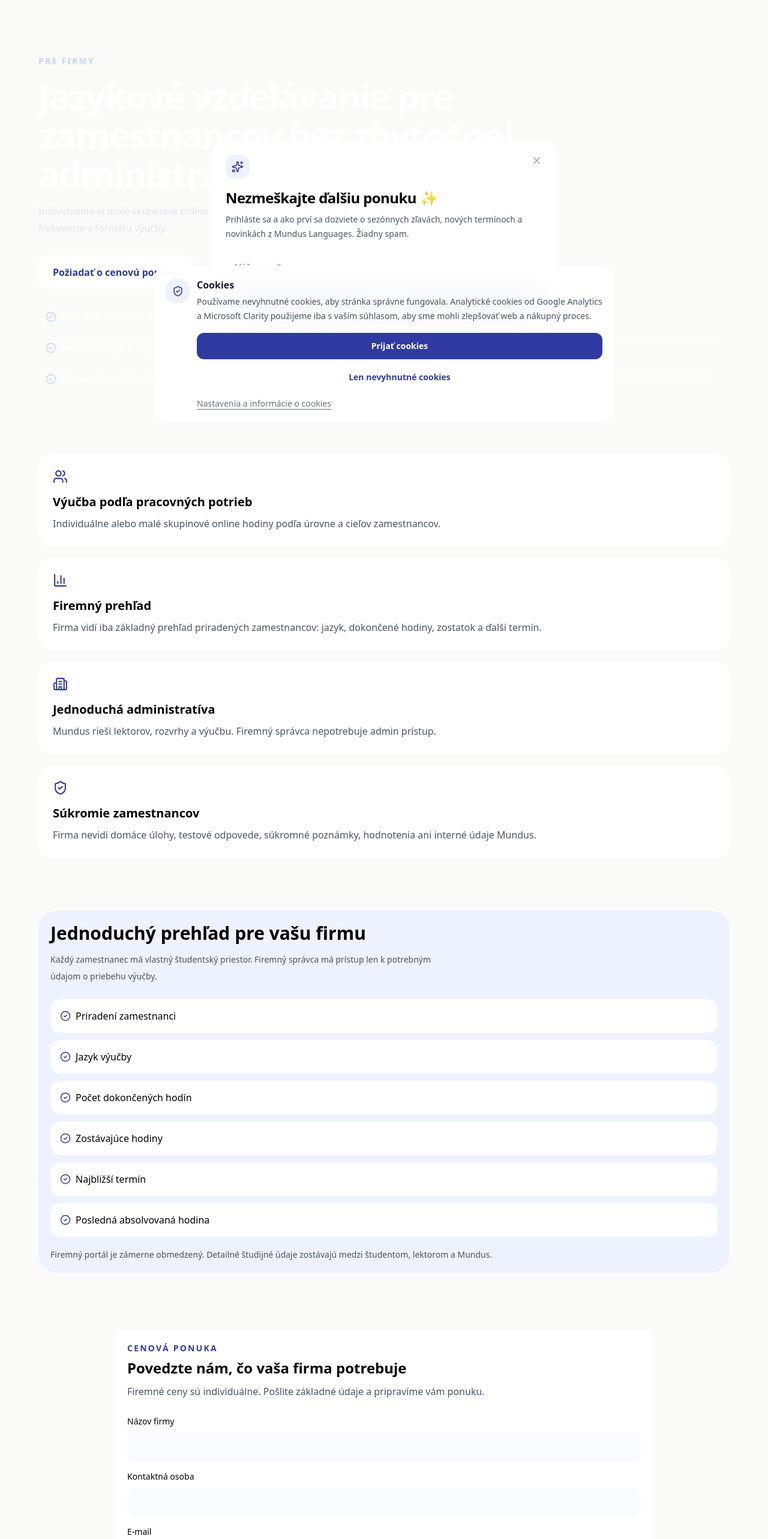
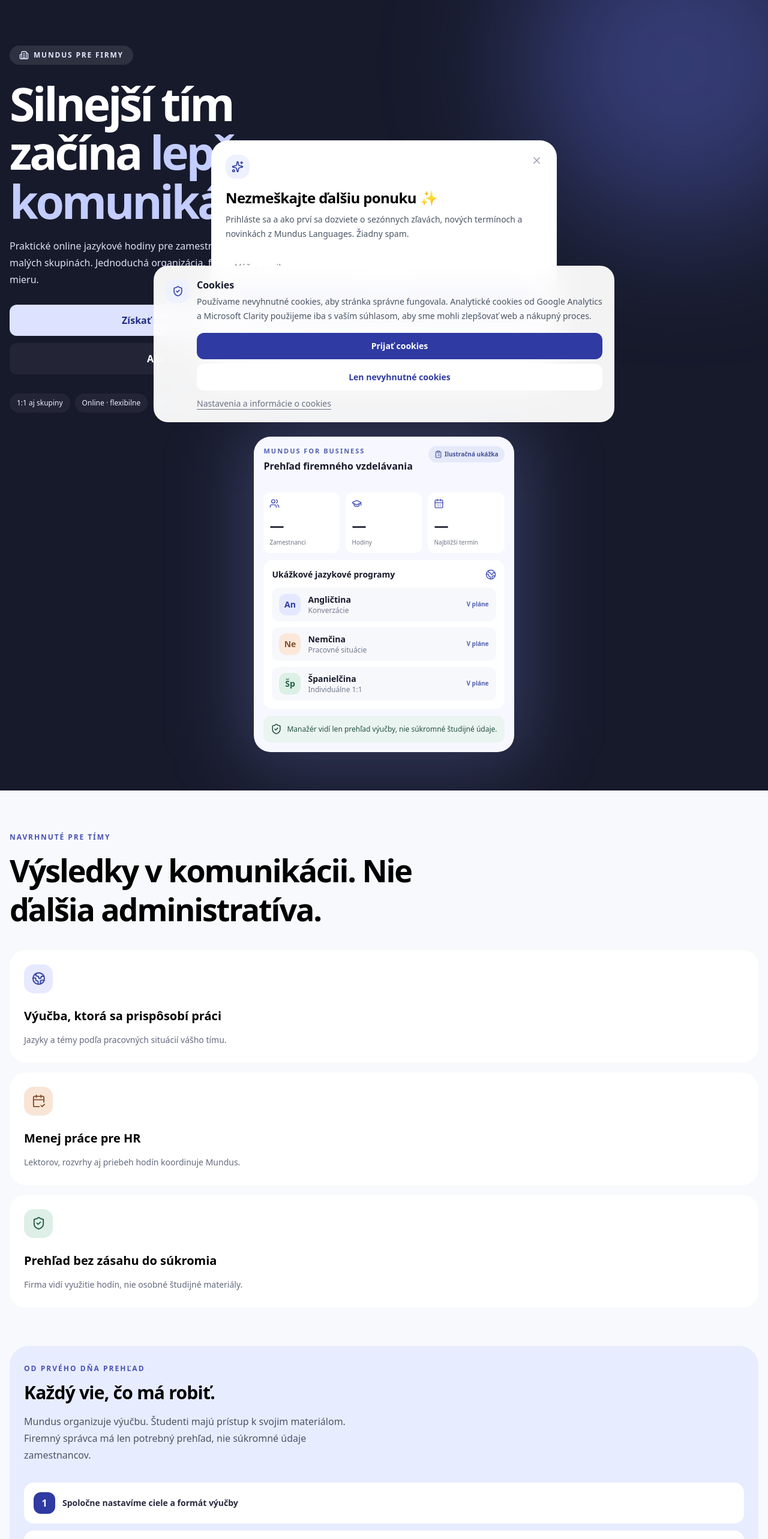
Before and after one commit to 505hits/mundus, a Next.js app: page /companies in a window 1280 px wide. Shown: the part 80-2646 px from the top of the page at 60% size. Built offline with nearby package versions, Linux system fonts and the light colour scheme; no server answers.

Commit message:
Premium bilingual corporate landing with dashboard preview, outcomes and shorter quote form

```diff
--- a/src/app/companies/page.tsx
+++ b/src/app/companies/page.tsx
@@ -1,7 +1,8 @@
 import type { Metadata } from "next";
 import Navbar from "@/components/Navbar";
 import Footer from "@/components/Footer";
-import { Building2, CheckCircle2, Users, BarChart3, ShieldCheck } from "lucide-react";
+import { ArrowRight, Building2, CheckCircle2, Users, BarChart3, ShieldCheck, CalendarCheck2, GraduationCap, Globe2 } from "lucide-react";
+import CorporatePreview from "@/components/CorporatePreview";
 import { currentLanguage } from "@/lib/i18n";
 import { localizedAlternates, localizedPath } from "@/lib/seo-locales";
 import { submitCompanyQuote } from "./actions";
@@ -12,43 +13,73 @@ export async function generateMetadata(): Promise<Metadata> {
  const language=await currentLanguage(); const sk=language==="sk";
  return { title: sk ? "Firemné jazykové kurzy online | Mundus Languages" : "Corporate language training online | Mundus Languages", description: sk ? "Firemné jazykové vzdelávanie online: individuálne aj skupinové hodiny, cena na mieru a firemný portál pre prehľad výučby." : "Online corporate language training with individual and group lessons, custom pricing and a company portal for learning oversight.", alternates:localizedAlternates("/companies",language), openGraph:{title:sk?"Firemné jazykové kurzy online | Mundus Languages":"Corporate language training online | Mundus Languages",description:sk?"Firemné jazykové vzdelávanie online: individuálne aj skupinové hodiny, cena na mieru a firemný portál pre prehľad výučby.":"Online corporate language training with individual and group lessons, custom pricing and a company portal for learning oversight.",url:`https://munduslanguages.com${localizedPath("/companies",language)}`,type:"website",images:[{url:"/logo-removebg-preview.png",width:1200,height:630}]}, twitter:{card:"summary_large_image",title:sk?"Firemné jazykové kurzy online | Mundus Languages":"Corporate language training online | Mundus Languages",description:sk?"Firemné jazykové vzdelávanie online: individuálne aj skupinové hodiny, cena na mieru a firemný portál pre prehľad výučby.":"Online corporate language training with individual and group lessons, custom pricing and a company portal for learning oversight.",images:["/logo-removebg-preview.png"]} };
 }
-export default async function CompaniesPage({searchParams}:Props){
- const language=await currentLanguage();const sk=language==="sk";const {sent,problem}=await searchParams;
+export default async function CompaniesPage({searchParams}:Props) {
+ const language=await currentLanguage(); const sk=language==="sk"; const {sent,problem}=await searchParams;
  const benefits=sk?[
-  ["Výučba podľa pracovných potrieb","Individuálne alebo malé skupinové online hodiny podľa úrovne a cieľov zamestnancov."],
-  ["Firemný prehľad","Firma vidí iba základný prehľad priradených zamestnancov: jazyk, dokončené hodiny, zostatok a ďalší termín."],
-  ["Jednoduchá administratíva","Mundus rieši lektorov, rozvrhy a výučbu. Firemný správca nepotrebuje admin prístup."],
-  ["Súkromie zamestnancov","Firma nevidí domáce úlohy, testové odpovede, súkromné poznámky, hodnotenia ani interné údaje Mundus."]
+  ["Výučba, ktorá sa prispôsobí práci","Jazyky a témy podľa pracovných situácií vášho tímu."],
+  ["Menej práce pre HR","Lektorov, rozvrhy aj priebeh hodín koordinuje Mundus."],
+  ["Prehľad bez zásahu do súkromia","Firma vidí využitie hodín, nie osobné študijné materiály."],
  ]:[
-  ["Training built around work needs","Individual or small-group online lessons based on employees’ levels and goals."],
-  ["Company overview","The company sees only a limited overview of assigned employees: language, completed lessons, balance and next lesson."],
-  ["Simple administration","Mundus handles teachers, scheduling and delivery. Company managers do not need admin access."],
-  ["Employee privacy","Companies do not see homework, test answers, private notes, ratings or Mundus internal data."]
+  ["Learning that works at work","Languages and real scenarios tailored to your team."],
+  ["Less work for HR","Mundus coordinates teachers, scheduling and lessons."],
+  ["Clarity with privacy","Your company sees lesson usage, not private study content."],
  ];
- return <main className="min-h-screen bg-[#FAFAF9]"><Navbar/>
-  <section className="bg-gradient-to-br from-[#171A2B] via-[#22294E] to-[#2F3AA2] px-5 pb-16 pt-32 text-white sm:px-6 sm:pb-20"><div className="mx-auto max-w-6xl">
-   <p className="text-sm font-semibold uppercase tracking-[0.16em] text-[#C7D2FE]">{sk?"Pre firmy":"For companies"}</p>
-   <h1 className="mt-4 max-w-4xl text-[clamp(2.2rem,9vw,3.75rem)] font-semibold leading-[1.08] tracking-[-.04em] !text-white sm:text-6xl">{sk?"Jazykové vzdelávanie pre zamestnancov bez zbytočnej administratívy":"Language training for employees without unnecessary administration"}</h1>
-   <p className="mt-4 max-w-3xl text-base leading-7 text-[#E2E5FA] sm:mt-6 sm:text-lg sm:leading-8">{sk?"Individuálne aj malé skupinové online hodiny. Cenu pripravíme podľa počtu zamestnancov, jazykov, frekvencie a formátu výučby.":"Individual and small-group online lessons. We prepare a custom quote based on employee count, languages, frequency and lesson format."}</p>
-   <a href="#quote" className="mt-8 inline-flex min-h-12 items-center justify-center rounded-xl bg-white px-6 py-4 font-semibold text-[#2F3AA2] transition hover:bg-[#EEF2FF]">{sk?"Požiadať o cenovú ponuku":"Request a quote"}</a>
-  <div className="mt-6 grid gap-2 text-sm sm:mt-9 sm:grid-cols-3 sm:gap-3">
-    {(sk ? ["Individuálne aj skupinové hodiny", "Flexibilné časy pre tímy", "Prehľad cez firemný portál"] : ["Private and group lessons", "Flexible team schedules", "Company learning overview"]).map(item => <div key={item} className="flex items-center gap-2 rounded-xl border border-white/15 bg-white/10 p-3 text-white backdrop-blur sm:rounded-2xl sm:p-4"><CheckCircle2 size={18} className="shrink-0 text-[#C7D2FE]"/>{item}</div>)}
-   </div>
-  </div></section>
-  <section className="px-4 py-10 sm:px-6 sm:py-12"><div className="mx-auto grid max-w-6xl gap-5 md:grid-cols-2">{benefits.map(([title,text],i)=>{const icons=[Users,BarChart3,Building2,ShieldCheck];const Icon=icons[i] ?? Building2;return <article key={title} className="rounded-3xl border border-black/5 bg-white p-6 shadow-sm"><Icon size={25} className="text-[#2F3AA2]"/><h2 className="mt-4 text-xl font-semibold">{title}</h2><p className="mt-2 leading-7 text-gray-600">{text}</p></article>})}</div></section>
-  <section className="px-5 py-12 sm:px-6"><div className="mx-auto max-w-6xl rounded-[2rem] bg-[#EEF2FF] p-5 sm:p-10"><h2 className="text-3xl font-semibold">{sk?"Jednoduchý prehľad pre vašu firmu":"A simpler overview for your company"}</h2><p className="mt-3 max-w-2xl text-sm leading-7 text-gray-600">{sk?"Každý zamestnanec má vlastný študentský priestor. Firemný správca má prístup len k potrebným údajom o priebehu výučby.":"Each employee keeps a private student space. The company manager only sees the essential lesson usage information."}</p><div className="mt-6 grid gap-3 sm:grid-cols-2">{(sk?["Priradení zamestnanci","Jazyk výučby","Počet dokončených hodín","Zostávajúce hodiny","Najbližší termín","Posledná absolvovaná hodina"]:["Assigned employees","Learning language","Completed lesson count","Lessons remaining","Next lesson","Last completed lesson"]).map(x=><p key={x} className="flex items-center gap-2 rounded-2xl bg-white p-4"><CheckCircle2 size={18} className="text-[#2F3AA2]"/>{x}</p>)}</div><p className="mt-5 text-sm text-gray-600">{sk?"Firemný portál je zámerne obmedzený. Detailné študijné údaje zostávajú medzi študentom, lektorom a Mundus." : "The company portal is intentionally limited. Detailed learning data remains between the student, teacher and Mundus."}</p></div></section>
-  <section id="quote" className="px-4 py-12 sm:px-6 sm:py-16"><div className="mx-auto max-w-4xl rounded-2xl border border-black/5 bg-white p-5 shadow-sm sm:rounded-[2rem] sm:p-10"><p className="text-sm font-semibold uppercase tracking-[0.16em] text-[#2F3AA2]">{sk?"Cenová ponuka":"Quote request"}</p><h2 className="mt-2 text-2xl font-semibold leading-tight sm:text-3xl">{sk?"Povedzte nám, čo vaša firma potrebuje":"Tell us what your company needs"}</h2><p className="mt-3 text-gray-600">{sk?"Firemné ceny sú individuálne. Pošlite základné údaje a pripravíme vám ponuku.":"Company pricing is customized. Send the basics and we’ll prepare a quote."}</p>
-  {sent==="1"&&<p role="status" className="mt-5 rounded-2xl bg-green-50 p-4 text-green-800">{sk?"Ďakujeme. Dopyt sme prijali a ozveme sa vám.":"Thank you. We received your request and will contact you."}</p>}
-  {problem&&<p role="alert" className="mt-5 rounded-2xl bg-red-50 p-4 text-red-700">{problem==="rate"?(sk?"Dostali sme už viac dopytov z tohto e-mailu. Skúste to neskôr.":"We already received several requests from this email. Try again later."):problem==="invalid"?(sk?"Skontrolujte vyplnené údaje.":"Please check the information entered."):(sk?"Dopyt sa nepodarilo odoslať. Skúste to neskôr.":"The request could not be sent. Try again later.")}</p>}
-  <form action={submitCompanyQuote} className="mt-7 grid gap-4 sm:grid-cols-2"><input type="hidden" name="ui_language" value={language}/>
-   <label className="text-sm">{sk?"Názov firmy":"Company name"}<input name="company_name" required maxLength={160} className="mt-2 min-h-12 w-full rounded-xl border border-[#DDE2FB] bg-[#FAFBFF] p-3 outline-none transition focus:border-[#2F3AA2] focus:ring-4 focus:ring-[#2F3AA2]/10"/></label>
-   <label className="text-sm">{sk?"Kontaktná osoba":"Contact person"}<input name="contact_name" required maxLength={120} className="mt-2 min-h-12 w-full rounded-xl border border-[#DDE2FB] bg-[#FAFBFF] p-3 outline-none transition focus:border-[#2F3AA2] focus:ring-4 focus:ring-[#2F3AA2]/10"/></label>
-   <label className="text-sm">E-mail<input name="email" type="email" required maxLength={254} className="mt-2 min-h-12 w-full rounded-xl border border-[#DDE2FB] bg-[#FAFBFF] p-3 outline-none focus:border-[#2F3AA2] focus:ring-4 focus:ring-[#2F3AA2]/10"/></label>
-   <label className="text-sm">{sk?"Telefón (voliteľné)":"Phone (optional)"}<input name="phone" maxLength={80} className="mt-2 min-h-12 w-full rounded-xl border border-[#DDE2FB] bg-[#FAFBFF] p-3 outline-none focus:border-[#2F3AA2] focus:ring-4 focus:ring-[#2F3AA2]/10"/></label>
-   <label className="text-sm">{sk?"Počet zamestnancov na výučbu":"Employees to train"}<input name="employee_count" type="number" min={1} max={100000} className="mt-2 min-h-12 w-full rounded-xl border border-[#DDE2FB] bg-[#FAFBFF] p-3 outline-none focus:border-[#2F3AA2] focus:ring-4 focus:ring-[#2F3AA2]/10"/></label>
-   <label className="text-sm">{sk?"Jazyky":"Languages"}<input name="languages" maxLength={500} placeholder={sk?"napr. angličtina, nemčina":"e.g. English, German"} className="mt-2 min-h-12 w-full rounded-xl border border-[#DDE2FB] bg-[#FAFBFF] p-3 outline-none focus:border-[#2F3AA2] focus:ring-4 focus:ring-[#2F3AA2]/10"/></label>
-   <label className="text-sm sm:col-span-2">{sk?"Čo potrebujete?":"What do you need?"}<textarea name="message" rows={4} maxLength={3000} placeholder={sk?"Napr. 12 zamestnancov, 2× týždenne, kombinácia individuálnych a skupinových hodín...":"For example: 12 employees, twice weekly, mix of individual and group lessons..."} className="mt-2 min-h-12 w-full rounded-xl border border-[#DDE2FB] bg-[#FAFBFF] p-3 outline-none focus:border-[#2F3AA2] focus:ring-4 focus:ring-[#2F3AA2]/10"/></label>
-   <div className="hidden" aria-hidden="true"><label>Website<input name="website" tabIndex={-1} autoComplete="off"/></label></div>
-   <button className="min-h-12 rounded-xl bg-[#2F3AA2] px-6 py-4 font-semibold text-white transition hover:bg-[#252E82] focus-visible:outline focus-visible:outline-2 focus-visible:outline-offset-2 focus-visible:outline-[#2F3AA2] sm:col-span-2">{sk?"Požiadať o cenovú ponuku":"Request a quote"}</button>
-  </form></div></section><Footer/></main>;
+ return <main className="min-h-screen overflow-x-clip bg-[#F8F9FC]"><Navbar/>
+   <section className="relative overflow-hidden bg-[#171A2B] px-4 pb-16 pt-28 text-white sm:px-6 sm:pb-24 sm:pt-36">
+    <div aria-hidden="true" className="pointer-events-none absolute -right-32 -top-32 h-[540px] w-[540px] rounded-full bg-[#5967CE]/45 blur-[110px]"/>
+    <div className="relative mx-auto grid max-w-7xl items-center gap-10 lg:grid-cols-[minmax(0,.95fr)_minmax(0,1.05fr)] lg:gap-12">
+     <div className="max-w-xl">
+       <span className="inline-flex items-center gap-2 rounded-full border border-white/20 bg-white/10 px-4 py-2 text-xs font-semibold uppercase tracking-[.15em] text-[#E3E8FF]"><Building2 size={16}/>{sk?"Mundus pre firmy":"Mundus for business"}</span>
+       <h1 className="mt-6 text-[clamp(2.3rem,8vw,4.8rem)] font-semibold leading-[1.06] tracking-[-.055em] !text-white">{sk?"Silnejší tím začína":"A stronger team starts"} <span className="text-[#C3CDFF]">{sk?"lepšou komunikáciou.":"with better communication."}</span></h1>
+       <p className="mt-5 max-w-xl text-base leading-7 text-[#DDE1F3] sm:text-lg">{sk?"Praktické online jazykové hodiny pre zamestnancov — individuálne aj v malých skupinách. Jednoduchá organizácia, flexibilné termíny, cena na mieru.":"Practical online language lessons for your employees — one-to-one or in small groups. Flexible schedules, simple administration and custom pricing."}</p>
+       <div className="mt-7 flex flex-col gap-3 sm:flex-row">
+         <a href="#quote" className="inline-flex min-h-13 items-center justify-center gap-2 rounded-xl bg-[#DDE2FF] px-6 py-3.5 font-bold text-[#202D84] transition hover:bg-white">{sk?"Získať cenovú ponuku":"Get a custom quote"}<ArrowRight size={18}/></a>
+         <a href="#benefits" className="inline-flex min-h-13 items-center justify-center rounded-xl border border-white/20 bg-white/5 px-6 py-3.5 font-semibold text-white transition hover:bg-white/10">{sk?"Ako to funguje":"How it works"}</a>
+       </div>
+       <div className="mt-8 flex flex-wrap gap-2 text-xs font-medium text-[#EBEFFF]">
+        <span className="rounded-full border border-white/15 bg-white/5 px-3 py-2">{sk?"1:1 aj skupiny":"1:1 & groups"}</span>
+        <span className="rounded-full border border-white/15 bg-white/5 px-3 py-2">{sk?"Online · flexibilne":"Online · flexible"}</span>
+        <span className="rounded-full border border-white/15 bg-white/5 px-3 py-2">{sk?"Firemný prehľad":"Company overview"}</span>
+       </div>
+     </div>
+     <CorporatePreview sk={sk}/>
+    </div>
+   </section>
+
+   <section id="benefits" className="px-4 py-16 sm:px-6 sm:py-24"><div className="mx-auto max-w-7xl">
+      <div className="max-w-3xl"><span className="text-xs font-bold uppercase tracking-[.16em] text-[#4652B6]">{sk?"Navrhnuté pre tímy":"Built for teams"}</span><h2 className="mt-3 text-[clamp(1.9rem,5vw,3.25rem)] font-semibold leading-tight tracking-[-.04em]">{sk?"Výsledky v komunikácii. Nie ďalšia administratíva." : "Better communication. Not more administration."}</h2></div>
+      <div className="mt-9 grid gap-4 md:grid-cols-3">{benefits.map(([title,description],i)=>{const Icon=[Globe2,CalendarCheck2,ShieldCheck][i];return <article key={title} className="rounded-[1.7rem] border border-[#E1E5F0] bg-white p-6 shadow-[0_12px_40px_rgba(23,26,43,.04)] sm:p-7"><span className={`inline-flex h-12 w-12 items-center justify-center rounded-2xl ${i===0?"bg-[#E7E9FF] text-[#3443A2]":i===1?"bg-[#F8E5D6] text-[#835230]":"bg-[#DDEFE6] text-[#285D48]"}`}><Icon size={23}/></span><h3 className="mt-6 text-xl font-semibold">{title}</h3><p className="mt-3 text-sm leading-7 text-[#646A7E]">{description}</p></article>})}</div>
+   </div></section>
+
+   <section className="px-4 pb-16 sm:px-6 sm:pb-24"><div className="mx-auto max-w-7xl overflow-hidden rounded-[2rem] bg-[#E8ECFF] p-6 sm:p-10 lg:p-12">
+      <div className="grid gap-8 lg:grid-cols-2 lg:items-center">
+        <div><span className="text-xs font-bold uppercase tracking-[.17em] text-[#4652B6]">{sk?"Od prvého dňa prehľad":"Clarity from day one"}</span><h2 className="mt-3 text-3xl font-semibold tracking-tight sm:text-4xl">{sk?"Každý vie, čo má robiť." : "Everyone knows what comes next."}</h2><p className="mt-4 max-w-xl leading-7 text-gray-600">{sk?"Mundus organizuje výučbu. Študenti majú prístup k svojim materiálom. Firemný správca má len potrebný prehľad, nie súkromné údaje zamestnancov.":"Mundus organizes the learning. Students access their own materials. Managers get the high-level overview they need, without accessing employees' private study records."}</p></div>
+        <div className="grid gap-3">{(sk?["Spoločne nastavíme ciele a formát výučby","Priradíme vhodných lektorov a termíny","Priebeh hodín uvidíte vo firemnom prehľade"]:["We agree on goals and training format","We coordinate teachers and schedules","You track lesson activity in the company overview"]).map((line,i)=><div key={line} className="flex items-center gap-3 rounded-2xl bg-white p-4"><span className="flex h-9 w-9 shrink-0 items-center justify-center rounded-xl bg-[#2F3AA2] font-semibold text-white">{i+1}</span><p className="text-sm font-semibold text-[#252A3E]">{line}</p></div>)}</div>
+      </div>
+   </div></section>
+
+   <section id="quote" className="scroll-mt-24 bg-[#F1F3FA] px-4 py-16 sm:px-6 sm:py-24"><div className="mx-auto grid max-w-6xl gap-8 lg:grid-cols-[minmax(0,.75fr)_minmax(0,1.25fr)] lg:gap-14">
+      <div><span className="text-xs font-bold uppercase tracking-[.17em] text-[#4652B6]">{sk?"Nezáväzná ponuka":"No-obligation quote"}</span><h2 className="mt-3 text-[clamp(2rem,5vw,3.25rem)] font-semibold leading-tight tracking-[-.045em]">{sk?"Povedzte nám o svojom tíme." : "Tell us about your team."}</h2><p className="mt-4 max-w-md leading-7 text-gray-600">{sk?"Stačí pár údajov. Pripravíme možnosti individuálnej alebo skupinovej výučby na mieru vašej firme.":"Just a few details. We'll prepare individual or group learning options tailored to your business."}</p><p className="mt-6 flex items-center gap-2 text-sm font-semibold text-[#4652B6]"><CheckCircle2 size={18}/>{sk?"Bezplatná a nezáväzná konzultácia":"Free, no-obligation consultation"}</p></div>
+      <div className="rounded-[1.75rem] border border-[#DDE2EF] bg-white p-5 shadow-[0_16px_48px_rgba(23,26,43,.06)] sm:p-8">
+       {sent==="1"&&<p role="status" className="mb-5 rounded-2xl bg-green-50 p-4 text-sm text-green-800">{sk?"Ďakujeme. Dopyt sme prijali a ozveme sa vám.":"Thank you. We received your request and will contact you."}</p>}
+       {problem&&<p role="alert" className="mb-5 rounded-2xl bg-red-50 p-4 text-sm text-red-700">{problem==="rate"?(sk?"Dostali sme už viac dopytov z tohto e-mailu. Skúste to neskôr.":"We already received several requests from this email. Try again later."):problem==="invalid"?(sk?"Skontrolujte vyplnené údaje.":"Please check the information entered."):(sk?"Dopyt sa nepodarilo odoslať. Skúste to neskôr.":"The request could not be sent. Try again later.")}</p>}
+       <form action={submitCompanyQuote} className="grid gap-4 sm:grid-cols-2">
+        <input type="hidden" name="ui_language" value={language}/>
+        <label className="text-sm font-semibold text-[#31384E] sm:col-span-2">{sk?"Názov firmy":"Company name"}<input name="company_name" required maxLength={160} autoComplete="organization" className="mt-2 min-h-12 w-full rounded-xl border border-[#D3D9EC] bg-[#FAFBFF] p-3 text-base font-normal outline-none focus:border-[#4652B6] focus:ring-4 focus:ring-[#4652B6]/10"/></label>
+        <label className="text-sm font-semibold text-[#31384E]">{sk?"Vaše meno":"Your name"}<input name="contact_name" required maxLength={120} autoComplete="name" className="mt-2 min-h-12 w-full rounded-xl border border-[#D3D9EC] bg-[#FAFBFF] p-3 text-base font-normal outline-none focus:border-[#4652B6] focus:ring-4 focus:ring-[#4652B6]/10"/></label>
+        <label className="text-sm font-semibold text-[#31384E]">E-mail<input name="email" type="email" required maxLength={254} autoComplete="email" className="mt-2 min-h-12 w-full rounded-xl border border-[#D3D9EC] bg-[#FAFBFF] p-3 text-base font-normal outline-none focus:border-[#4652B6] focus:ring-4 focus:ring-[#4652B6]/10"/></label>
+        <details className="rounded-xl border border-[#E3E6EF] bg-[#F8F9FE] p-4 sm:col-span-2"><summary className="cursor-pointer text-sm font-semibold text-[#2F3AA2]">{sk?"+ Doplniť podrobnosti (voliteľné)" : "+ Add details (optional)"}</summary>
+         <div className="mt-4 grid gap-4 sm:grid-cols-2">
+          <label className="text-sm">{sk?"Počet zamestnancov":"Employees to train"}<input name="employee_count" type="number" min={1} max={100000} className="mt-2 min-h-12 w-full rounded-xl border border-[#D3D9EC] bg-white p-3"/></label>
+          <label className="text-sm">{sk?"Jazyky":"Languages"}<input name="languages" maxLength={500} placeholder={sk?"napr. angličtina, nemčina":"e.g. English, German"} className="mt-2 min-h-12 w-full rounded-xl border border-[#D3D9EC] bg-white p-3"/></label>
+          <label className="text-sm sm:col-span-2">{sk?"Vaše potreby":"Your needs"}<textarea name="message" rows={3} maxLength={3000} className="mt-2 w-full rounded-xl border border-[#D3D9EC] bg-white p-3"/></label>
+          <label className="text-sm sm:col-span-2">{sk?"Telefón (voliteľné)":"Phone (optional)"}<input name="phone" maxLength={80} type="tel" className="mt-2 min-h-12 w-full rounded-xl border border-[#D3D9EC] bg-white p-3"/></label>
+         </div>
+        </details>
+        <div className="hidden" aria-hidden="true"><label>Website<input name="website" tabIndex={-1} autoComplete="off"/></label></div>
+        <button type="submit" className="flex min-h-14 items-center justify-center gap-2 rounded-xl bg-[#2F3AA2] px-5 py-3.5 font-bold text-white transition hover:bg-[#252E82] sm:col-span-2">{sk?"Požiadať o ponuku":"Request my quote"}<ArrowRight size={18}/></button>
+       </form>
+      </div>
+   </div></section><Footer/>
+ </main>;
 }
```
